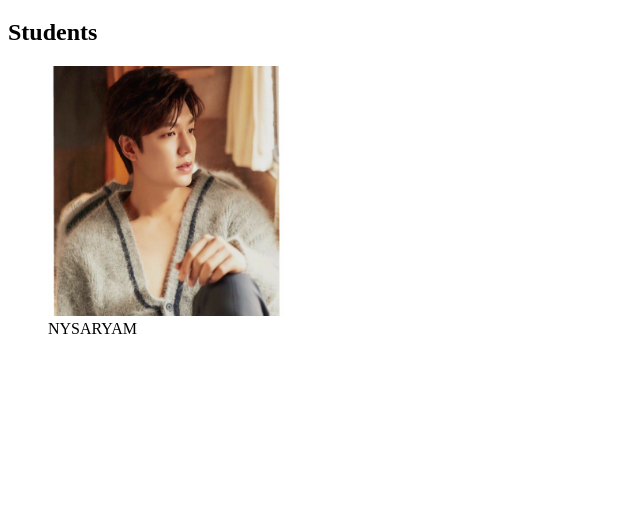
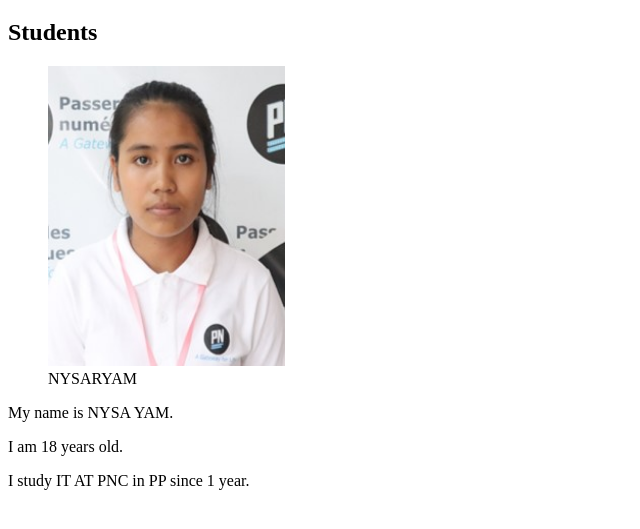
Before and after one commit to nisayourm/my_wep_app, a plain HTML site: page index.html in a window 1280 px wide. Shown: the part 61-590 px from the top of the page, without its empty margins (0-640 px from the left). Drawn offline with Linux system fonts and the light colour scheme.

Commit message:
Introduction

```diff
--- a/index.html
+++ b/index.html
@@ -11,10 +11,17 @@
     <h1>NYSAR YAM</h1>
     <h2>Students</h2>
 
+
+
     <figure>
-      <img src="./images/1.jpg" alt="NYSARYAM" width="20%" height="250px">
+      <img src="./images/P73.jpg" alt="NYSARYAM" width="20%" height="300px">
       <figcaption>NYSARYAM</figcaption>
     </figure>
+
+    <p> My name is NYSA YAM.</p>
+    <p>I am 18 years old.</p>
+    <p>I study IT AT PNC in PP since 1 year.</p>
+
   </body>
 
 </html>
```
Also changed, not shown: images/1.jpg (deleted), images/P73.jpg (added).
